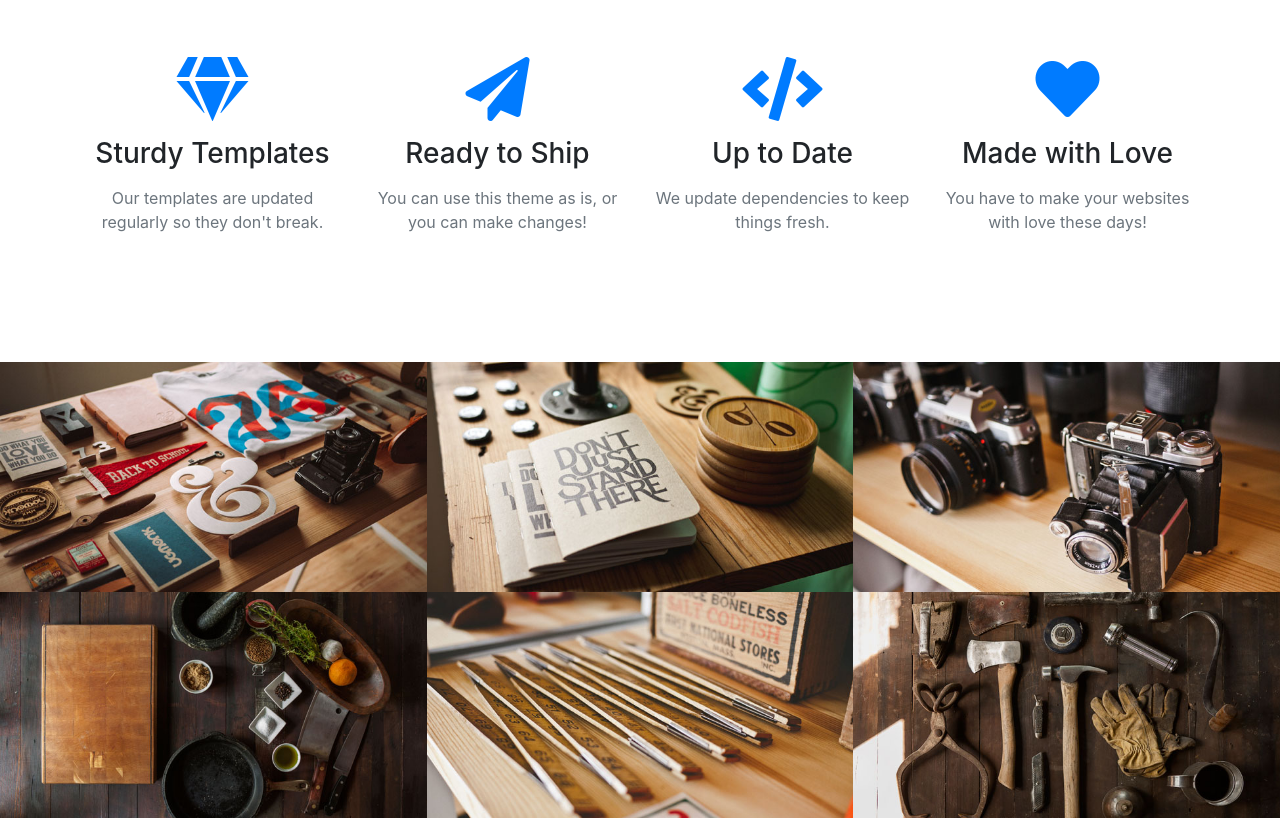
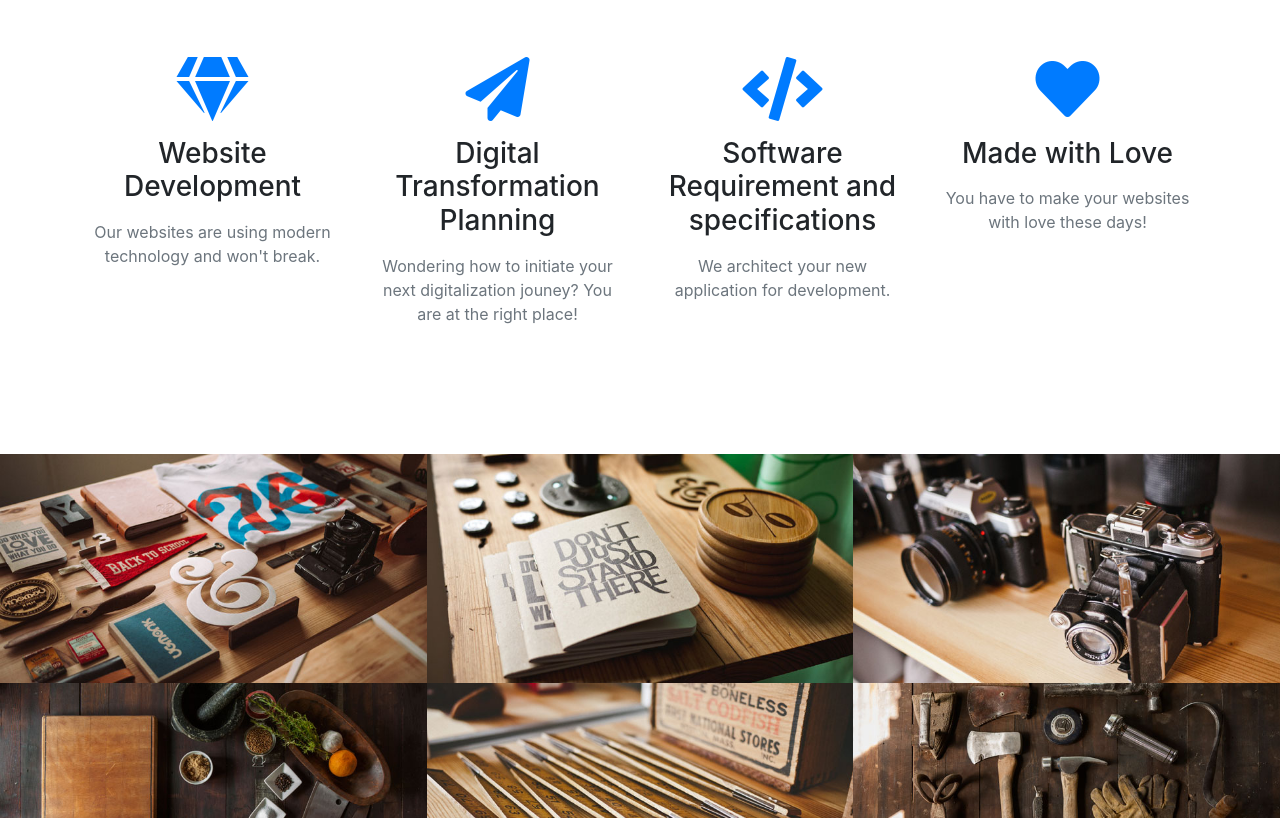
Before and after one commit to kiango/epidotegroup, a website with bundled scripts: page index.html in a window 1280 px wide. Shown: the part 1460-2278 px from the top of the page. Built offline with nearby package versions, Linux system fonts and the light colour scheme.

Commit message:
1st commit

```diff
--- a/index.html
+++ b/index.html
@@ -31,7 +31,7 @@
     <!-- Navigation -->
     <nav class="navbar navbar-expand-lg navbar-light fixed-top" id="mainNav">
       <div class="container">
-        <a class="navbar-brand js-scroll-trigger" href="#page-top">Start Bootstrap</a>
+        <a class="navbar-brand js-scroll-trigger" href="#page-top">Epidote Group</a>
         <button class="navbar-toggler navbar-toggler-right" type="button" data-toggle="collapse" data-target="#navbarResponsive" aria-controls="navbarResponsive" aria-expanded="false" aria-label="Toggle navigation">
           <span class="navbar-toggler-icon"></span>
         </button>
@@ -98,22 +98,22 @@
           <div class="col-lg-3 col-md-6 text-center">
             <div class="service-box mt-5 mx-auto">
               <i class="fas fa-4x fa-gem text-primary mb-3 sr-icon-1"></i>
-              <h3 class="mb-3">Sturdy Templates</h3>
-              <p class="text-muted mb-0">Our templates are updated regularly so they don't break.</p>
+              <h3 class="mb-3">Website Development</h3>
+              <p class="text-muted mb-0">Our websites are using modern technology and won't break.</p>
             </div>
           </div>
           <div class="col-lg-3 col-md-6 text-center">
             <div class="service-box mt-5 mx-auto">
               <i class="fas fa-4x fa-paper-plane text-primary mb-3 sr-icon-2"></i>
-              <h3 class="mb-3">Ready to Ship</h3>
-              <p class="text-muted mb-0">You can use this theme as is, or you can make changes!</p>
+              <h3 class="mb-3">Digital Transformation Planning</h3>
+              <p class="text-muted mb-0">Wondering how to initiate your next digitalization jouney? You are at the right place!</p>
             </div>
           </div>
           <div class="col-lg-3 col-md-6 text-center">
             <div class="service-box mt-5 mx-auto">
               <i class="fas fa-4x fa-code text-primary mb-3 sr-icon-3"></i>
-              <h3 class="mb-3">Up to Date</h3>
-              <p class="text-muted mb-0">We update dependencies to keep things fresh.</p>
+              <h3 class="mb-3">Software Requirement and specifications</h3>
+              <p class="text-muted mb-0">We architect your new application for development.</p>
             </div>
           </div>
           <div class="col-lg-3 col-md-6 text-center">
```
